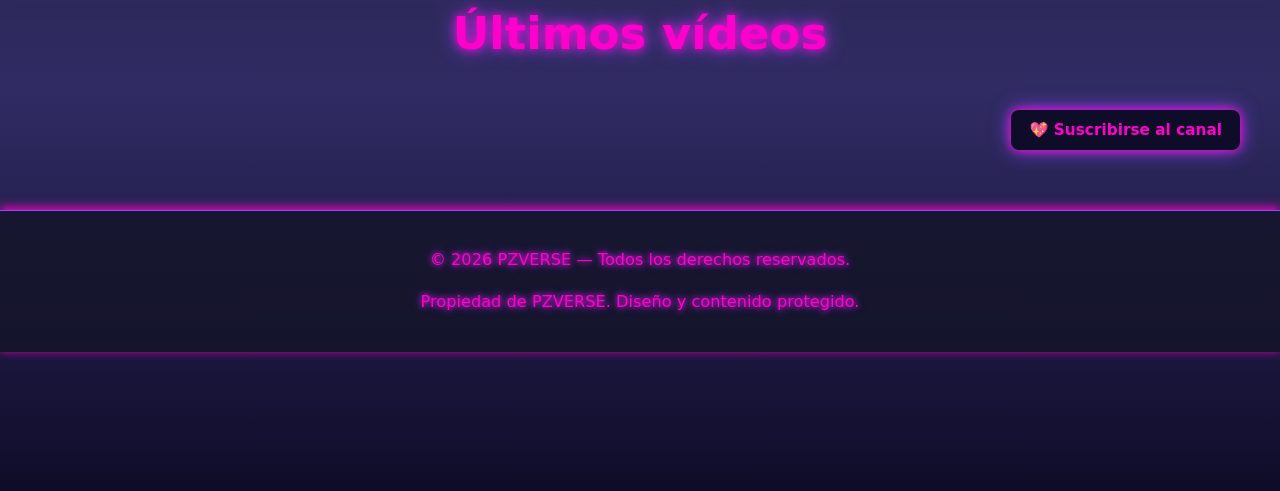
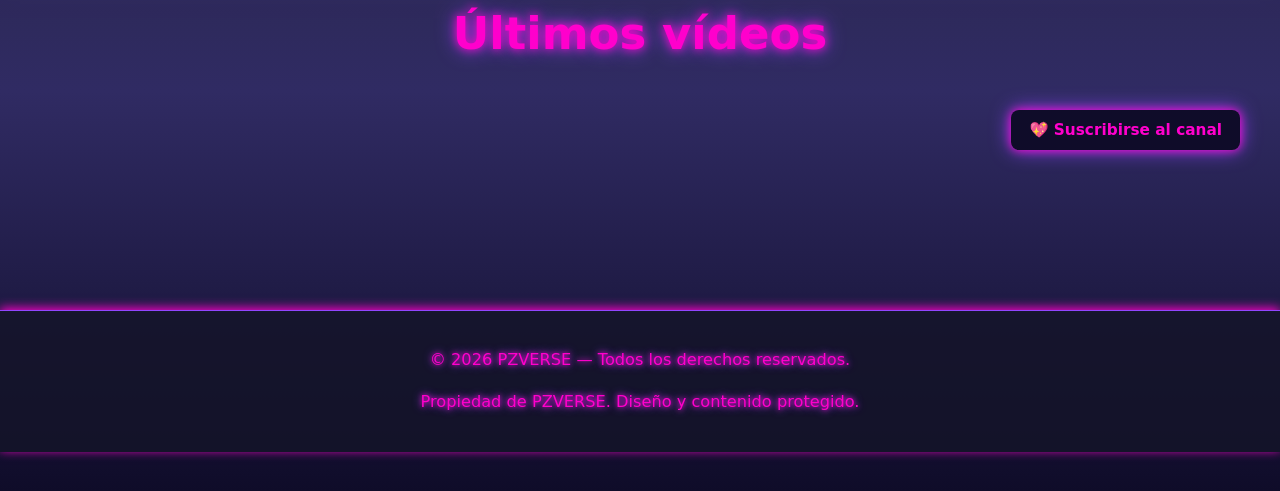
Before and after one commit to lavendertyrande-ai/PZVERSE, a Flask app: page /youtube in a window 1280 px wide. Shown: the part 309-800 px from the top of the page. Run offline with Flask 3, Linux system fonts and the light colour scheme; the visitor is signed in with stand-in values (Sample User, id 1); data that the repository does not hold is empty; parts of the project's set-up code (start-up, migrations or seed data) failed here and were passed over; some web fonts are replaced.

Commit message:
Volviendo al código original

```diff
--- a/static/main.css
+++ b/static/main.css
@@ -811,9 +811,9 @@ p, li, a, span {
   display: grid;
   grid-template-columns: repeat(3, 1fr);
   gap: 30px;
-  padding: 40px 80px; /* ← aquí aumentamos el margen lateral */
-  justify-items: center;
-}
+  padding: 40px 80px; /* ← aquí está el margen lateral que querías */
+}
+
 
 
 .video-title {
--- a/templates/youtube.html
+++ b/templates/youtube.html
@@ -61,7 +61,7 @@
       </div>
 
       <!-- Grid de vídeos -->
-      <div class="youtube-grid">
+      <div class="grid-youtube">
         {% for v in videos %}
             <div class="video-card">
                 <iframe src="https://www.youtube.com/embed/{{ v.video_id }}" allowfullscreen></iframe>
@@ -72,7 +72,6 @@
             </div>
         {% endfor %}
       </div>
-
     </section>
   </main>
 
```
Lines whose indentation alone changed are shown as unchanged.
